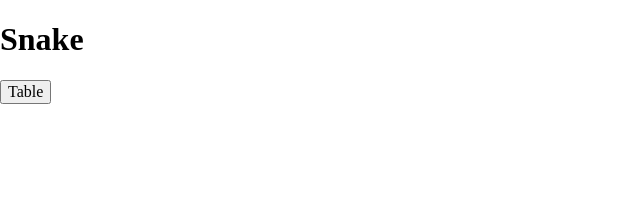
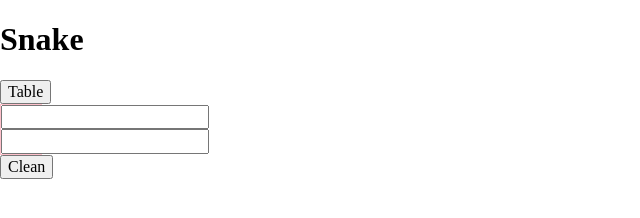
Before and after one commit to andrey-pavlov-13/snaked, a plain HTML site: page index.html in a window 1280 px wide. Shown: the whole page, without its empty margins (0-640 px from the left). Drawn offline with Linux system fonts and the light colour scheme.

Commit message:
Add files via upload

```diff
--- a/index.html
+++ b/index.html
@@ -12,6 +12,11 @@
     <body>
         <h1>Snake</h1>
         <input type="button" id="button_table" value="Table">
+        <div class="table_window">
+            <input type="text" id="table_rows" value="">
+            <input type="text" id="table_colomns" value="">
+        </div>
+        <input type="button" id="table_cleaner" value="Clean">
         <div class="table" id='s_table'>
         </div>
     </body>
--- a/snake.js
+++ b/snake.js
@@ -1,5 +1,6 @@
 
 button_table.onclick = function() {
+    document.getElementById("s_table").innerHTML = "";
     let s_table = document.querySelector('#s_table');
     function create__table(parent, columns, rows) {
         let table = document.createElement('table');
@@ -15,3 +16,7 @@ button_table.onclick = function() {
 }
 create__table(s_table, 10,10);
 }
+
+table_cleaner.onclick = function cleaner(elementID){
+    document.getElementById("s_table").innerHTML = "";
+}
--- a/style.css
+++ b/style.css
@@ -7,3 +7,8 @@ table tr td {
     border-spacing: 10px;
     border-style: solid;
 }
+
+.table_window {
+    width: 40px;
+    border: 1px solid pink;
+}
```
